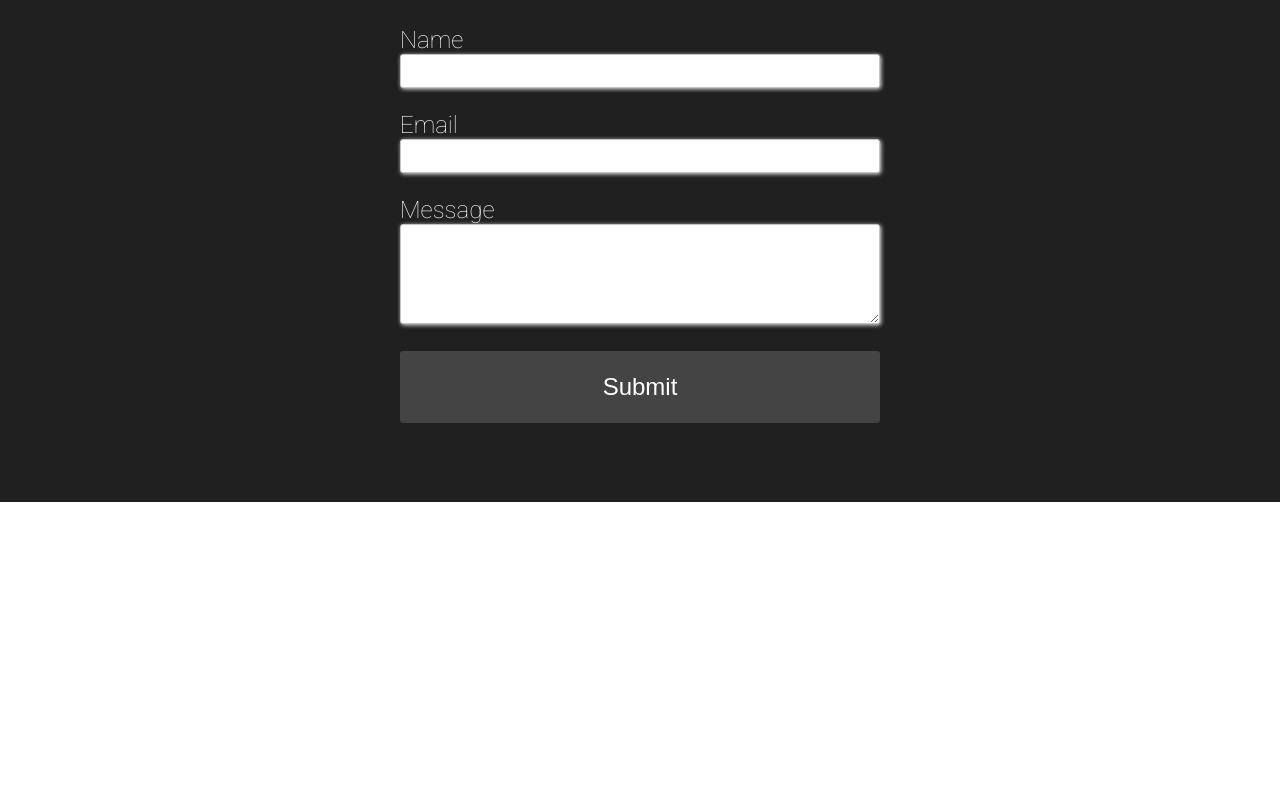
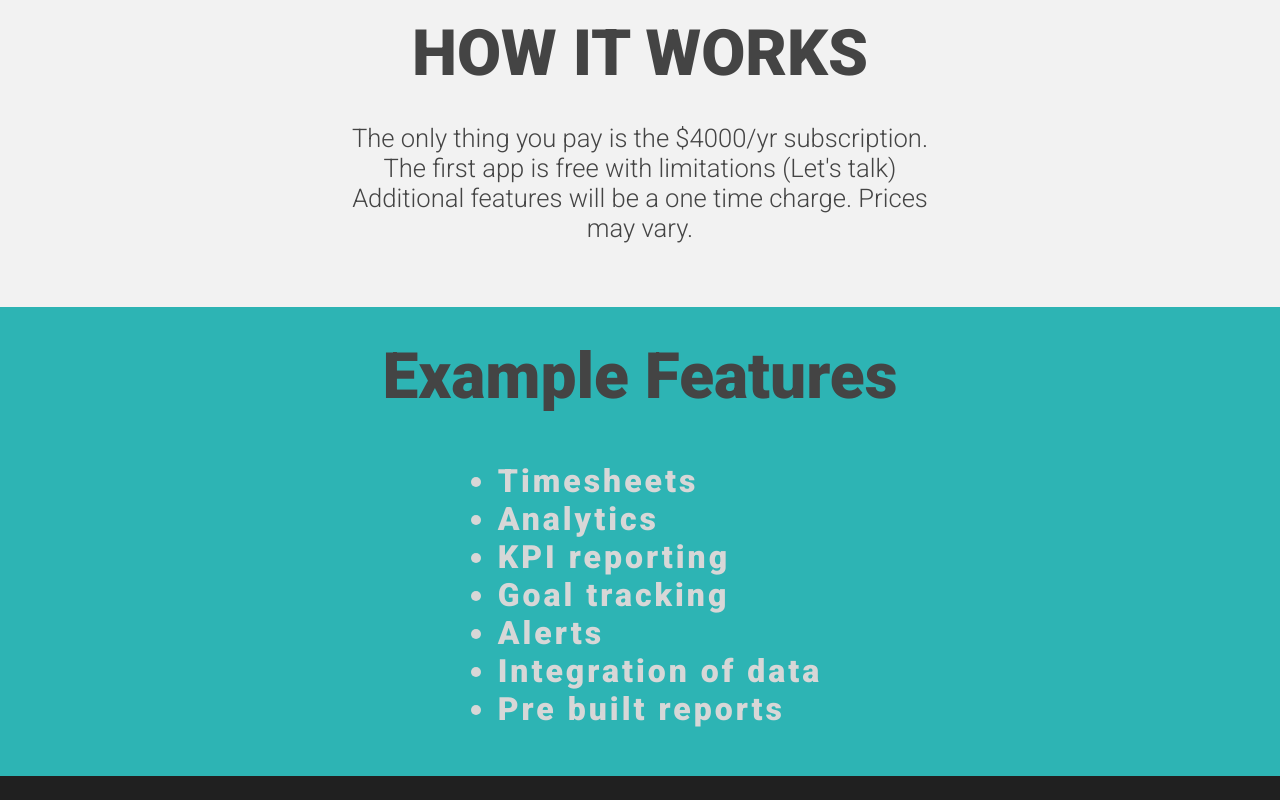
Before and after one commit to blakio/blakioWebsite, a React (Create React App) app: page /home in a window 1280 px wide. Shown: the part 2780-3580 px from the top of the page. Before the commit the page ends 3282 px from the top, so only its background shows below. Built offline with nearby package versions, Linux system fonts and the light colour scheme.

Commit message:
pricing section

```diff
--- a/public/css/style_768.css
+++ b/public/css/style_768.css
@@ -64,3 +64,8 @@
 .development_descriptionTitle p {
   width: auto !important;
 }
+
+#pricingSection .pricingDescription {
+  width: 80% !important;
+  margin: 0;
+}
--- /dev/null
+++ b/src/Home/Pricing/index.css
@@ -0,0 +1,55 @@
+#pricingSection {
+  width: 100vw;
+  min-height: 20em;
+  background-color: #fff;
+  display: flex;
+  justify-content: center;
+  align-items: center;
+  flex-wrap: wrap;
+  padding: 4em 0 0 0;
+  margin: 0 auto;
+  background-color: #f2f2f2;
+  flex-direction: column;
+  position: relative;
+}
+
+#pricingSection .title {
+  font-size: 4em;
+  margin: 0;
+  font-weight: 900;
+  color: #444;
+  text-align: center;
+  margin-bottom: 2rem;
+}
+
+#pricingSection .pricingDescription {
+  font-size: 1.6em;
+  font-weight: 300;
+  color: #444;
+  width: 24em;
+  text-align: center;
+}
+
+.pricingDescription {
+  margin: 0;
+}
+
+.pricingDescription.heading {
+  margin: 2rem;
+}
+
+.featureExampleSection {
+  background-color: #2DB4B4;
+  padding: 2em 0;
+  margin-top: 4rem;
+  width: 100vw;
+  flex-direction: column;
+}
+
+.featureExampleSection li {
+  font-size: 2em;
+  margin: 0;
+  font-weight: 900;
+  color: #d7d7d7;
+  letter-spacing: 3px;
+}
--- /dev/null
+++ b/src/Home/Pricing/index.js
@@ -0,0 +1,34 @@
+import React, { useState } from 'react'
+import axios from "axios";
+import './index.css'
+
+
+const Pricing = () => {
+
+  return (<div id="pricingSection" className="flex">
+    <p className="title" >PRICING</p>
+
+    <p className="pricingDescription heading">A CUSTOMIZABLE DASHBOARD for $4000/yr</p>
+
+    <p className="title">HOW IT WORKS</p>
+    <p className="pricingDescription">The only thing you pay is the $4000/yr subscription.</p>
+    <p className="pricingDescription">The first app is free with limitations (Let's talk)</p>
+    <p className="pricingDescription">Additional features will be a one time charge. Prices may vary.</p>
+
+    <div className="featureExampleSection flex">
+      <p className="title">Example Features</p>
+      <ul>
+        <li>Timesheets</li>
+        <li>Analytics</li>
+        <li>KPI reporting</li>
+        <li>Goal tracking</li>
+        <li>Alerts</li>
+        <li>Integration of data</li>
+        <li>Pre built reports</li>
+      </ul>
+    </div>
+
+  </div>)
+}
+
+export default Pricing
--- a/src/Home/index.js
+++ b/src/Home/index.js
@@ -5,6 +5,7 @@ import React, { useState, useEffect } from 'react';
 import Description from "./DescriptionComponent";
 import About from "./About";
 import Contact from "./Contact";
+import Pricing from "./Pricing";
 import { descriptionText } from "./description";
 
 function Homepage() {
@@ -107,6 +108,8 @@ function Homepage() {
 
     <About />
 
+    <Pricing />
+
     <Contact />
   </div>);
 }
```
